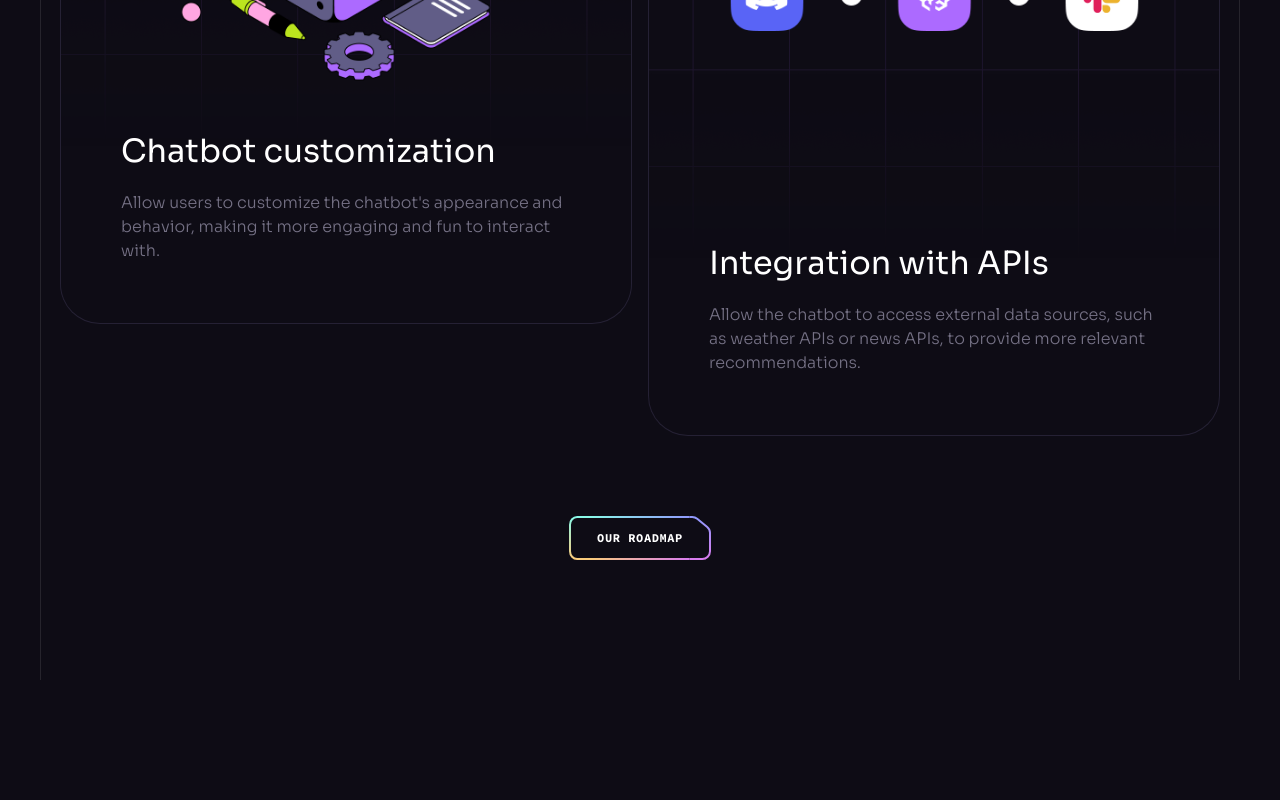
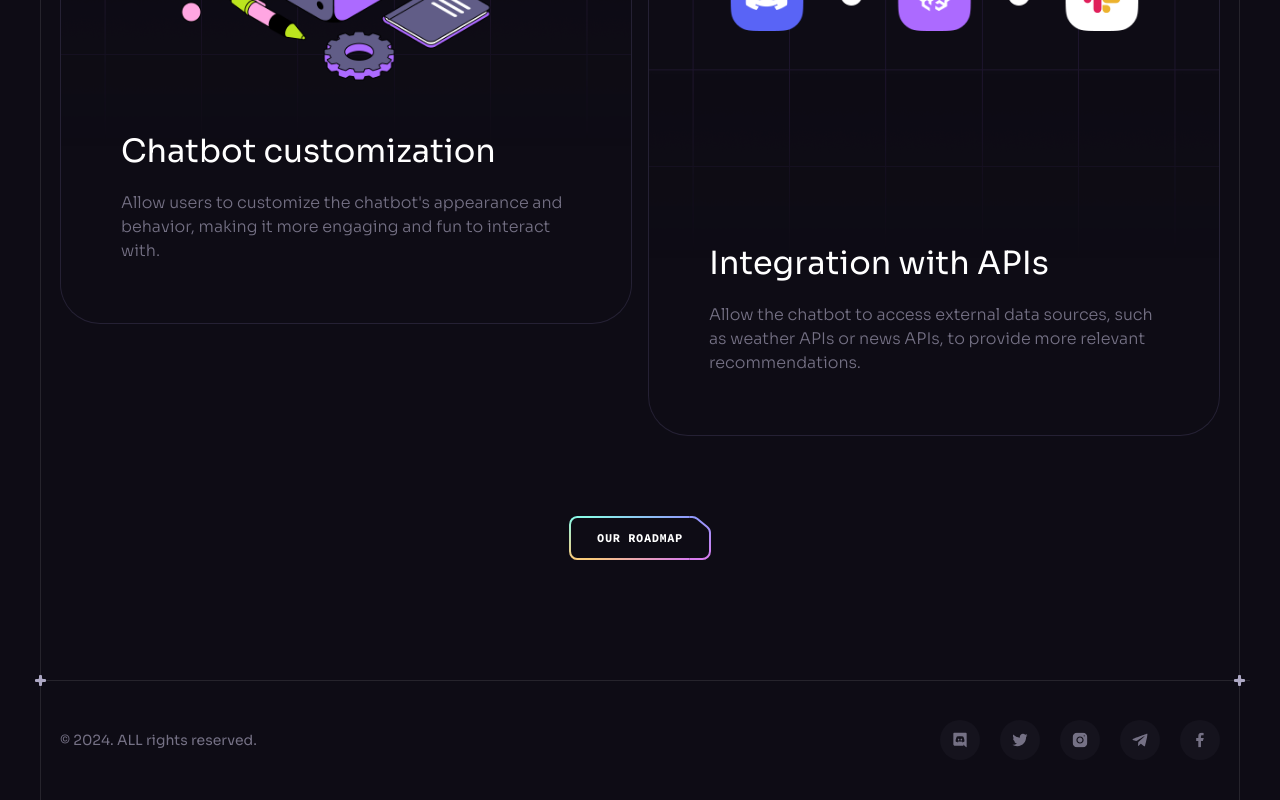
Before and after one commit to AntonioMinafra/BrainWave_with_React.js_TailwindCSS, a React (Vite) app: page / in a window 1280 px wide. Shown: the part 8601-9401 px from the top of the page. Before the commit the page ends 9281 px from the top, so only its background shows below. Built offline with nearby package versions, Linux system fonts and the light colour scheme.

Commit message:
terminated Footer component

```diff
--- a/src/App.jsx
+++ b/src/App.jsx
@@ -1,7 +1,7 @@
 import ButtonGradient from "./assets/svg/ButtonGradient";
 import Benefits from "./components/Benefits";
-import Button from "./components/Button";
 import Collaboration from "./components/Collaboration";
+import Footer from "./components/Footer";
 import Header from "./components/Header";
 import Hero from "./components/Hero";
 import Pricing from "./components/Pricing";
@@ -19,6 +19,7 @@
         <Services />
         <Pricing />
         <Roadmap />
+        <Footer />
       </div>
 
       <ButtonGradient />
--- /dev/null
+++ b/src/components/Footer.jsx
@@ -0,0 +1,33 @@
+import { socials } from "../constants";
+import Section from "./Section";
+
+const Footer = () => {
+  return (
+    <Section crosses className="!px-0 !py-10">
+      <div className="container flex sm:justify-between justify-center items-center gap-10 max-sm:flex-col">
+        <p className=" caption text-n-4 lg:block">
+          © {new Date().getFullYear()}. ALL rights reserved.
+        </p>
+        <ul className="flex gap-5 flex-wrap">
+          {socials.map((item) => (
+            <a
+              key={item.id}
+              href={item.url}
+              target="_blank"
+              className="flex items-center justify-center w-10 h-10 bg-n-7 rounded-full transition-colors hover:bg-n-6"
+            >
+              <img
+                src={item.iconUrl}
+                width={16}
+                height={16}
+                alt={item.title}
+              ></img>
+            </a>
+          ))}
+        </ul>
+      </div>
+    </Section>
+  );
+};
+
+export default Footer;
```
